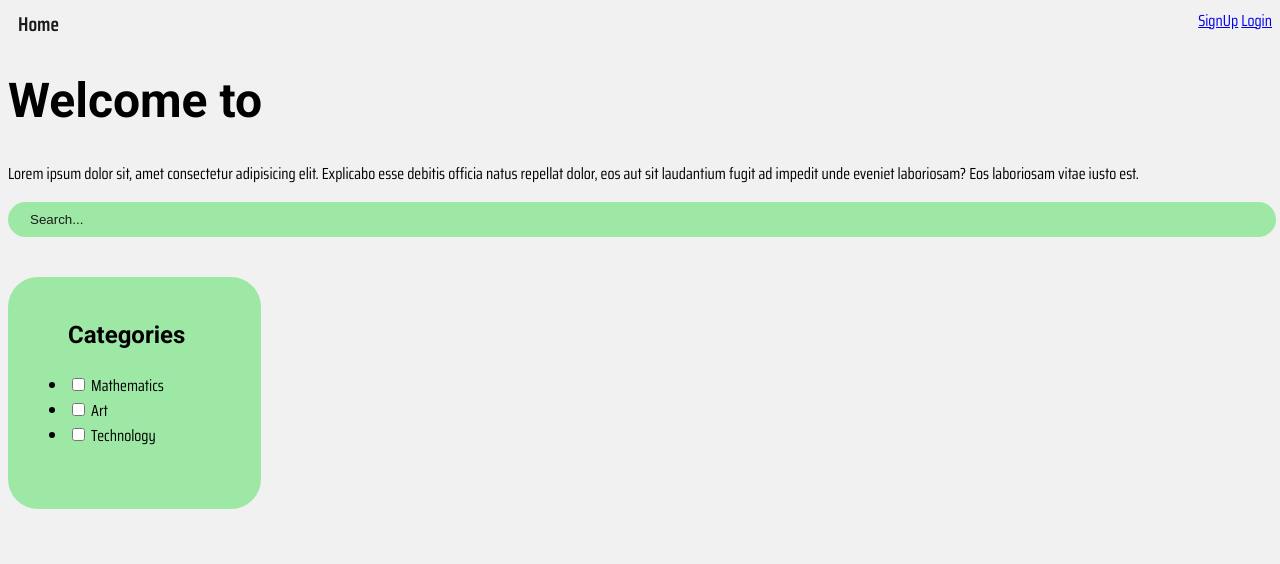
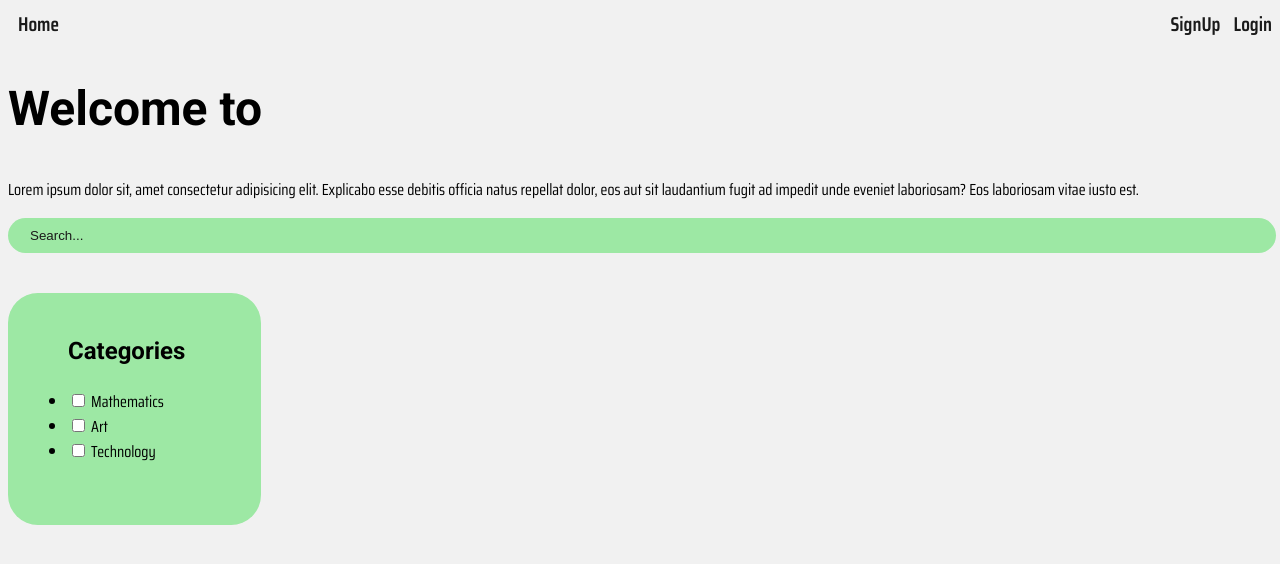
Before and after one commit to AMarieP/IT6037_Data_Access_Managment_Group_Project, a Node server app: template Admirable Blue Beatles/views/index copy.ejs in a window 1280 px wide. Shown: the top 564 px of the page. Run offline with Node 20, Linux system fonts and the light colour scheme; the template is opened without the code that fills it, so the values that code supplies are empty; some libraries are stand-ins or nearby versions.

Commit message:
last changes

```diff
--- a/Admirable Blue Beatles/views/index copy.ejs
+++ b/Admirable Blue Beatles/views/index copy.ejs
@@ -13,7 +13,7 @@
 
   <body>
     <%- include('partials/navigation.ejs', { user: user }) %>
-
+<section>
     <h1>Welcome to <%= name %></h1>
     <!-- <h1>Welcome to <%= articleList %></h1> -->
     <p>
@@ -21,6 +21,8 @@
       debitis officia natus repellat dolor, eos aut sit laudantium fugit ad
       impedit unde eveniet laboriosam? Eos laboriosam vitae iusto est.
     </p>
+  </section>
+  <section>
 
     <div class="search-bar-wrap">
       <input
@@ -91,7 +93,7 @@
       <% }) %>
     </div>
   </div>
-    <br />
+</section>
     <script>
 
     </script>
--- a/Admirable Blue Beatles/views/login.ejs
+++ b/Admirable Blue Beatles/views/login.ejs
@@ -38,7 +38,7 @@
 </head>
 <body>
     <%- include('partials/navigation.ejs', { user: user }) %>
-
+<section>
     <div class="login">
         <form action="/login" method="post" enctype="application/x-www-form-urlencoded">
             <h1>Login</h1>
@@ -50,5 +50,6 @@
         </form>
     </div>
     <p>Don't Have An Account? <a href="/signup">Sign Up Here!</a></p>
+</section>
 </body>
 </html>
--- a/Admirable Blue Beatles/views/partials/navigation.ejs
+++ b/Admirable Blue Beatles/views/partials/navigation.ejs
@@ -4,13 +4,13 @@
         <a class="head-links" href="/">Home</a>
     </div>
     <div class="login-sign">
-    <a href="/signup">SignUp</a>
+    <a class="head-links" href="/signup">SignUp</a>
     <% if (user) { %>
         <!-- Show user name if user is logged in -->
         <p>Welcome, <%= user.username %>!</p>
     <% } else { %>
         <!-- Show login button if user is not logged in -->
-        <a href="/login">Login</a>
+        <a class="head-links" href="/login">Login</a>
     <% } %>
 
     </div>
--- a/Admirable Blue Beatles/views/signup.ejs
+++ b/Admirable Blue Beatles/views/signup.ejs
@@ -12,7 +12,7 @@
 </head>
 <body>
     <%- include('partials/navigation.ejs', { user: user }) %>
-
+    <section>
    <div class="signup">
     <form action="/signup" method="post">
         <h1>Sign Up</h1>
@@ -31,6 +31,6 @@
     </div>
 
     <p>Already Have an Account? <a href="/login">Login Here</a></p>
-
+</section>
 </body>
 </html>
```
